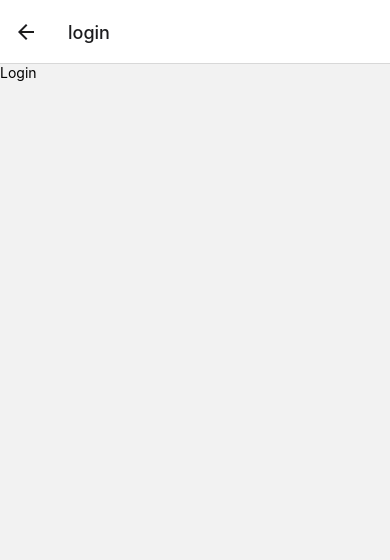
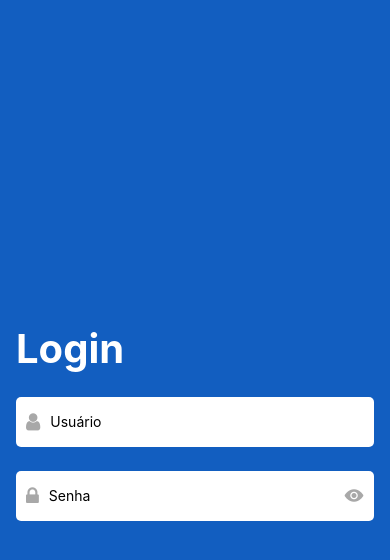
Before and after one commit to pi-univesp-Polo-GRU-02-T20/mercadocell_mobile, a React Native app: screen /login in a window 390 px wide. Shown: the top 560 px of the page. Built offline with nearby package versions, Linux system fonts and the light colour scheme.

Commit message:
Vector icons added; Textfield component created; Textfield unit tests implemented

```diff
--- a/package.json
+++ b/package.json
@@ -16,7 +16,8 @@
     "react-native": "0.69.5",
     "react-native-gesture-handler": "^2.6.0",
     "react-native-safe-area-context": "^4.3.3",
-    "react-native-screens": "^3.17.0"
+    "react-native-screens": "^3.17.0",
+    "react-native-vector-icons": "^9.2.0"
   },
   "devDependencies": {
     "@babel/core": "^7.12.9",
@@ -27,6 +28,7 @@
     "@tsconfig/react-native": "^2.0.2",
     "@types/jest": "^26.0.23",
     "@types/react-native": "^0.69.5",
+    "@types/react-native-vector-icons": "^6.4.12",
     "@types/react-test-renderer": "^18.0.0",
     "@typescript-eslint/eslint-plugin": "^5.29.0",
     "@typescript-eslint/parser": "^5.29.0",
--- /dev/null
+++ b/src/lib/components/Textfield/index.tsx
@@ -0,0 +1,52 @@
+import React, { FC, Fragment, ReactNode, useState } from "react";
+import { StyleSheet, TextInput, View, ViewStyle } from "react-native";
+import Icon from 'react-native-vector-icons/Ionicons';
+
+interface TextfieldProps {
+    containerInputStyles?: ViewStyle | ViewStyle[],
+    renderLeftIcon?: () => ReactNode,
+    isPassword?: boolean,
+    placeholder?: string,
+    onChangeText?: (text: string) => void;
+    value?: string;
+    maxLength?: number;
+}
+
+const TextField: FC<TextfieldProps> = ({ containerInputStyles, renderLeftIcon, isPassword, placeholder, onChangeText, value, maxLength }) => {
+    const [showPassword, setShowPassword] = useState<boolean>(false)
+
+    return (
+        <View style={{...styles.containerInput, ...containerInputStyles}} >
+            {renderLeftIcon && renderLeftIcon()}
+            <TextInput
+                testID='testID_textfield'
+                style={styles.input}
+                secureTextEntry={isPassword && !showPassword}
+                placeholder={placeholder}
+                onChangeText={onChangeText}
+                value={value}
+                maxLength={maxLength}
+            />
+            {isPassword && <Icon name={showPassword ? 'eye-off' : 'eye'} color='#a8a8a8' size={20} onPress={() => setShowPassword(old => !old)} />}
+        </View>
+    )
+}
+
+const styles = StyleSheet.create({
+    containerInput: {
+        width: '100%',
+        height: 50,
+        backgroundColor: 'white',
+        borderRadius: 5,
+        flexDirection: 'row',
+        alignItems: 'center',
+        padding: 10
+    },
+    input: {
+        flex: 1,
+        height: '100%',
+        marginLeft: 10
+    }
+})
+
+export default TextField
--- a/src/screens/Login/index.tsx
+++ b/src/screens/Login/index.tsx
@@ -1,8 +1,54 @@
-import React from 'react';
-import { Text } from 'react-native';
+import React, { useState } from 'react';
+import { SafeAreaView, StyleSheet, Text, View } from 'react-native';
+import TextField from '../../lib/components/Textfield';
+import Icon from 'react-native-vector-icons/FontAwesome';
 
 const LoginScreen = () => {
-  return <Text>Login</Text>;
+  const [user, setUser] = useState<string>('')
+  const [password, setPassword] = useState<string>('')
+
+  return (
+    <SafeAreaView style={styles.screen}>
+      <View style={styles.container}>
+        <Text style={styles.title}>Login</Text>
+        <TextField
+          containerInputStyles={styles.input}
+          renderLeftIcon={() => <Icon name='user' size={20} color='#a8a8a8' />}
+          placeholder='Usuário'
+          onChangeText={setUser}
+          value={user}
+        />
+        <TextField
+          containerInputStyles={styles.input}
+          renderLeftIcon={() => <Icon name='lock' size={20} color='#a8a8a8' />}
+          isPassword
+          placeholder='Senha'
+          onChangeText={setPassword}
+          value={password}
+        />
+      </View>
+    </SafeAreaView>
+  )
 };
 
+const styles = StyleSheet.create({
+  screen: {
+    backgroundColor: '#125ec0',
+    flex: 1,
+    padding: 16,
+    justifyContent: 'center'
+  },
+  container: {
+    padding: 16
+  },
+  title: {
+    fontSize: 40,
+    fontWeight: 'bold',
+    color: 'white'
+  },
+  input: {
+    marginTop: 24
+  }
+})
+
 export default LoginScreen;
--- a/src/screens/Routes/index.tsx
+++ b/src/screens/Routes/index.tsx
@@ -8,8 +8,8 @@ const Stack = createStackNavigator();
 export const Routes = () => {
     return (
         <Stack.Navigator>
+            <Stack.Screen name='login' component={LoginScreen} options={{headerShown: false}} />
             <Stack.Screen name='home' component={HomeScreen} />
-            <Stack.Screen name='login' component={LoginScreen} />
         </Stack.Navigator>
     )
 }
```
Also changed, not shown: 3 other files (tests, documents, lock files or other folders).
